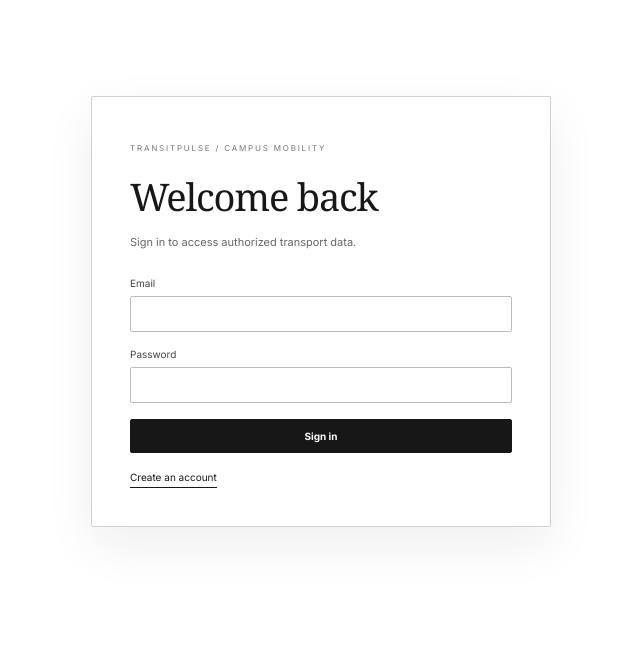
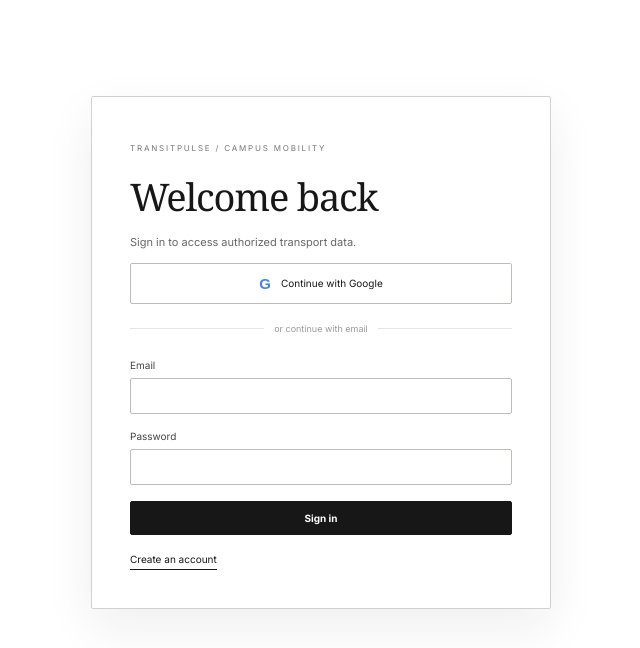
Before and after one commit to jvn0x-404/bus-tracker, a React (Vite) app: page / in a window 1280 px wide. Shown: the top 648 px of the page, without its empty margins (319-959 px from the left). Built offline with nearby package versions, Linux system fonts and the light colour scheme; no server answers.

Commit message:
Integrate opt-in Google OAuth sign-in

```diff
--- a/src/AuthGate.tsx
+++ b/src/AuthGate.tsx
@@ -1,6 +1,6 @@
 import { createContext, FormEvent, ReactNode, useContext, useEffect, useState } from 'react';
 import { isSupabaseConfigured, supabase } from './lib/supabase';
-import { getMyProfile, signIn, signOut, signUp } from './lib/services';
+import { getMyProfile, signIn, signInWithGoogle, signOut, signUp } from './lib/services';
 import type { Profile } from './lib/types';
 
 interface AuthGateProps { children: ReactNode }
@@ -20,15 +20,28 @@ export function AuthGate({ children }: AuthGateProps) {
   const [fullName, setFullName] = useState('');
   const [busy, setBusy] = useState(false);
   const [message, setMessage] = useState('');
+  const [authLoading, setAuthLoading] = useState(isSupabaseConfigured);
 
   useEffect(() => {
     if (!isSupabaseConfigured) return undefined;
     let mounted = true;
-    void supabase.auth.getSession().then(({ data }) => { if (mounted) setSession(data.session); });
+    void supabase.auth.getSession().then(({ data }) => { if (mounted) setSession(data.session); }).catch(() => {
+      if (mounted) setMessage('Your authentication session could not be restored. Please sign in again.');
+    }).finally(() => { if (mounted) setAuthLoading(false); });
     const { data: listener } = supabase.auth.onAuthStateChange((_event, nextSession) => {
-      if (mounted) setSession(nextSession);
+      if (mounted) { setSession(nextSession); setAuthLoading(false); }
     });
     return () => { mounted = false; listener.subscription.unsubscribe(); };
+  }, []);
+
+  useEffect(() => {
+    const params = new URLSearchParams(window.location.search);
+    const hashParams = new URLSearchParams(window.location.hash.replace(/^#/, ''));
+    const oauthError = params.get('error_description') || params.get('error') || hashParams.get('error_description') || hashParams.get('error');
+    if (oauthError) {
+      setMessage(`Google sign-in could not be completed: ${oauthError.replace(/\+/g, ' ')}`);
+      window.history.replaceState({}, document.title, window.location.pathname);
+    }
   }, []);
 
   useEffect(() => {
@@ -53,8 +66,27 @@ export function AuthGate({ children }: AuthGateProps) {
     } finally { setBusy(false); }
   }
 
+  async function continueWithGoogle() {
+    setBusy(true); setMessage('');
+    if (import.meta.env.VITE_GOOGLE_AUTH_ENABLED !== 'true') {
+      setMessage('Google sign-in is not enabled yet. Enable Google in Supabase Authentication → Providers and set VITE_GOOGLE_AUTH_ENABLED=true after configuring OAuth credentials.');
+      setBusy(false);
+      return;
+    }
+    try {
+      const result = await signInWithGoogle();
+      if (result.error) throw result.error;
+      if (!result.data.url) throw new Error('Google sign-in did not return an authorization URL.');
+      window.location.assign(result.data.url);
+    } catch (error: unknown) {
+      setMessage(error instanceof Error ? error.message : 'Google sign-in could not be started.');
+      setBusy(false);
+    }
+  }
+
   if (!isSupabaseConfigured) return <main className="auth-card"><p className="auth-kicker">TRANSITPULSE / CAMPUS MOBILITY</p><h1>TransitPulse setup</h1><p>Add your Supabase publishable or legacy anon key to <code>.env.local</code>, then restart Vite.</p><p>Required for login: <code>VITE_SUPABASE_PUBLISHABLE_KEY</code> or <code>VITE_SUPABASE_ANON_KEY</code>.</p></main>;
-  if (!session) return <main className="auth-card"><p className="auth-kicker">TRANSITPULSE / CAMPUS MOBILITY</p><h1>{mode === 'signin' ? 'Welcome back' : 'Create your account'}</h1><p>Sign in to access authorized transport data.</p><form onSubmit={submit} className="auth-form"><label>Email<input required type="email" value={email} onChange={(event) => setEmail(event.target.value)} /></label>{mode === 'signup' && <label>Full name<input required value={fullName} onChange={(event) => setFullName(event.target.value)} /></label>}<label>Password<input required minLength={8} type="password" value={password} onChange={(event) => setPassword(event.target.value)} /></label><button className="primary" disabled={busy}>{busy ? 'Working…' : mode === 'signin' ? 'Sign in' : 'Register'}</button></form>{message && <p role="status">{message}</p>}<button className="text-button" onClick={() => setMode(mode === 'signin' ? 'signup' : 'signin')}>{mode === 'signin' ? 'Create an account' : 'Back to sign in'}</button></main>;
+  if (authLoading) return <main className="auth-card"><p className="auth-kicker">TRANSITPULSE / CAMPUS MOBILITY</p><h1>Restoring your session</h1><p>Checking your authenticated workspace session…</p></main>;
+  if (!session) return <main className="auth-card"><p className="auth-kicker">TRANSITPULSE / CAMPUS MOBILITY</p><h1>{mode === 'signin' ? 'Welcome back' : 'Create your account'}</h1><p>Sign in to access authorized transport data.</p>{mode === 'signin' && <><button className="google-button" onClick={() => void continueWithGoogle()} disabled={busy}><span className="google-mark">G</span> Continue with Google</button><div className="auth-divider"><span>or continue with email</span></div></>}<form onSubmit={submit} className="auth-form"><label>Email<input required type="email" value={email} onChange={(event) => setEmail(event.target.value)} /></label>{mode === 'signup' && <label>Full name<input required value={fullName} onChange={(event) => setFullName(event.target.value)} /></label>}<label>Password<input required minLength={8} type="password" value={password} onChange={(event) => setPassword(event.target.value)} /></label><button className="primary" disabled={busy}>{busy ? 'Working…' : mode === 'signin' ? 'Sign in' : 'Register'}</button></form>{message && <p role="status">{message}</p>}<button className="text-button" onClick={() => setMode(mode === 'signin' ? 'signup' : 'signin')}>{mode === 'signin' ? 'Create an account' : 'Back to sign in'}</button></main>;
   if (!profile?.is_active) return <main className="auth-card"><p className="auth-kicker">TRANSITPULSE / CAMPUS MOBILITY</p><h1>Account pending</h1><p>Your account is authenticated, but no active TransitPulse profile is available yet. Ask an authorized administrator to activate your role.</p><button className="secondary" onClick={() => void signOut()}>Sign out</button>{message && <p role="status">{message}</p>}</main>;
   return <AuthProfileContext.Provider value={profile}>{children}</AuthProfileContext.Provider>;
 }
--- a/src/lib/services.ts
+++ b/src/lib/services.ts
@@ -7,6 +7,16 @@ export async function getSession() {
 
 export async function signIn(email: string, password: string) {
   return requireSupabase().auth.signInWithPassword({ email, password });
+}
+
+export async function signInWithGoogle() {
+  return requireSupabase().auth.signInWithOAuth({
+    provider: 'google',
+    options: {
+      redirectTo: window.location.origin,
+      skipBrowserRedirect: true,
+    },
+  });
 }
 
 export async function signUp(email: string, password: string, fullName: string) {
```
Also changed, not shown: src/editorial.css.
